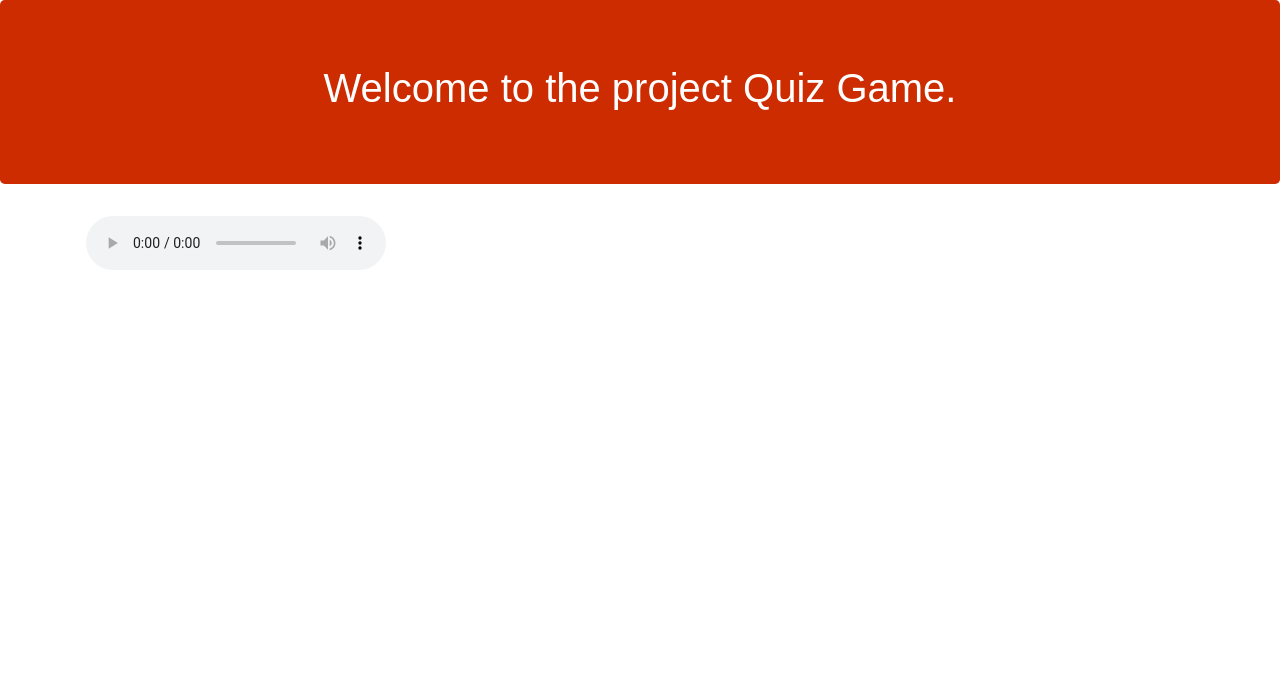
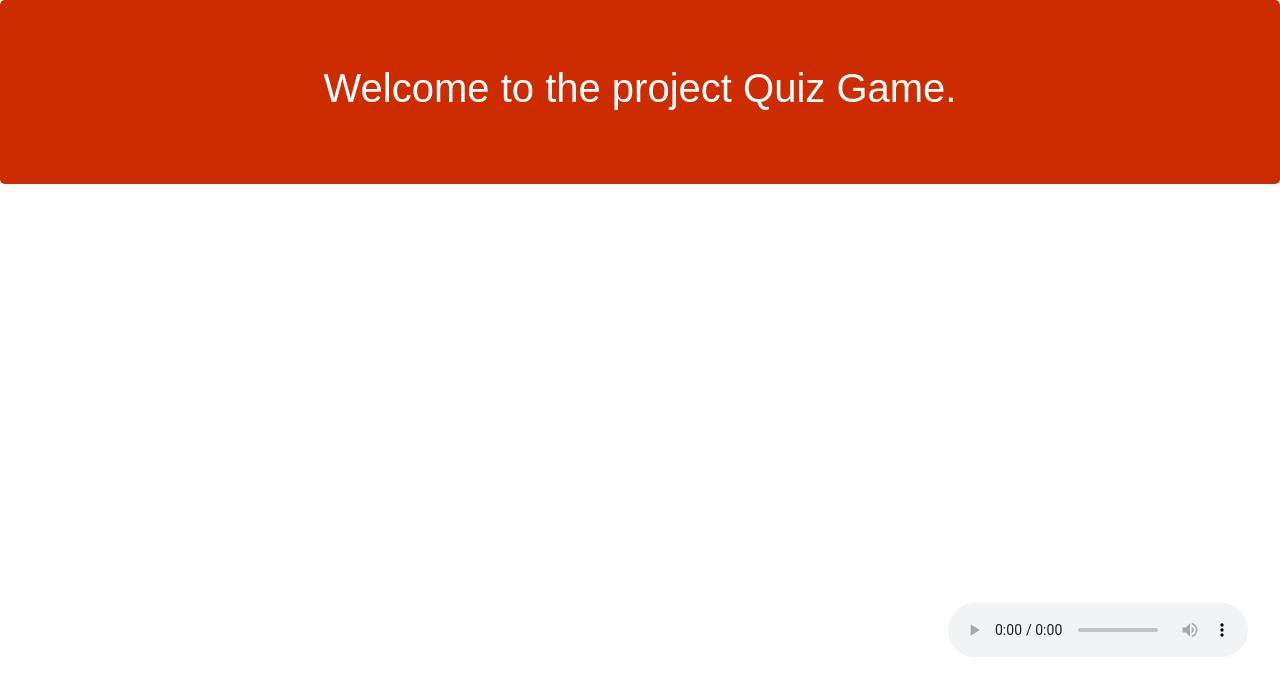
Before and after one commit to Cyberboa/Quiz-game-Uni-li, a Django app: page / in a window 1280 px wide. Shown: the part 56-752 px from the top of the page. Run offline with Django 3.2, Linux system fonts and the light colour scheme; style sheets or scripts are compiled from the project's sources; some libraries are stand-ins or nearby versions.

Commit message:
- changed picture - fixed audio player

```diff
--- a/PlayAudio.py
+++ /dev/null
@@ -1,6 +0,0 @@
-import vlc
-import time
-
-sound_file = vlc.MediaPlayer(r"C:\Users\ClaSch01\Desktop\UNI LIE\Information System Developement\Quiz-game-Uni-li\quizGameApp\static\IntroMusik.mp3")
-sound_file.play()
-time.sleep(50)
--- a/quizGameApp/static/scss/base.scss
+++ b/quizGameApp/static/scss/base.scss
@@ -133,7 +133,12 @@ html {
   color: white;
 }
 
+.audio {
+  position:absolute;
+  right:2em;
+  bottom:5em;
 
+}
 
 @media screen and (max-width: 600px) {
   .column {
--- a/templates/about.html
+++ b/templates/about.html
@@ -65,7 +65,7 @@
 
   <div class="column">
     <div class="card">
-      <img class="picture" src="{% static "adrian baumgartner.jpg" %}" alt="adrian" width=100% />
+      <img class="picture" src="{% static "adrian.png" %}" alt="adrian" width=100% />
       <div class="container">
         <h2>Adrian</h2>
        <b class="title">27 years old, currently living in Kriessern, CH</b> <br> <br>
@@ -84,7 +84,7 @@
         </ul>
 
           <p>
-              <button onclick="window.location.href='mailto:claudia.schedler@uni.li';">E-Mail me</button>
+              <button onclick="window.location.href='mailto:adrian.baumgartner@uni.li';">E-Mail me</button>
           </p>
     </div>
   </div>
@@ -106,7 +106,7 @@
          <p> Education:</p>
            <ul>
           <li>Information Systems, Zurich Kalaidos  </li>
-          <li>Working at xxx</li>
+          <li>Working at Just Schweiz AG</li>
           <li>Technical Background</li>
         </ul>
 
--- a/templates/home.html
+++ b/templates/home.html
@@ -9,11 +9,14 @@
     <div class="container">
         <div class="row">
         </div>
+       <div class="audio">
         <audio controls="controls">
             <source src="media\audiofile\intro.mp3" type="audio/mpeg"/>
             <source src="media\audiofile\intro.wav" type="audio/wave"/>
             <source src="media\audiofile\intro.ogg" type="audio/ogg"/>
             Your browser does not support the audio element.
         </audio>
+
+    </div>
     </div>
 {% endblock mainContent %}
```
Also changed, not shown: db.sqlite3, quizGameApp/static/adrian.png (added), quizGameApp/static/millionenshow.png (added), 2 other files.
